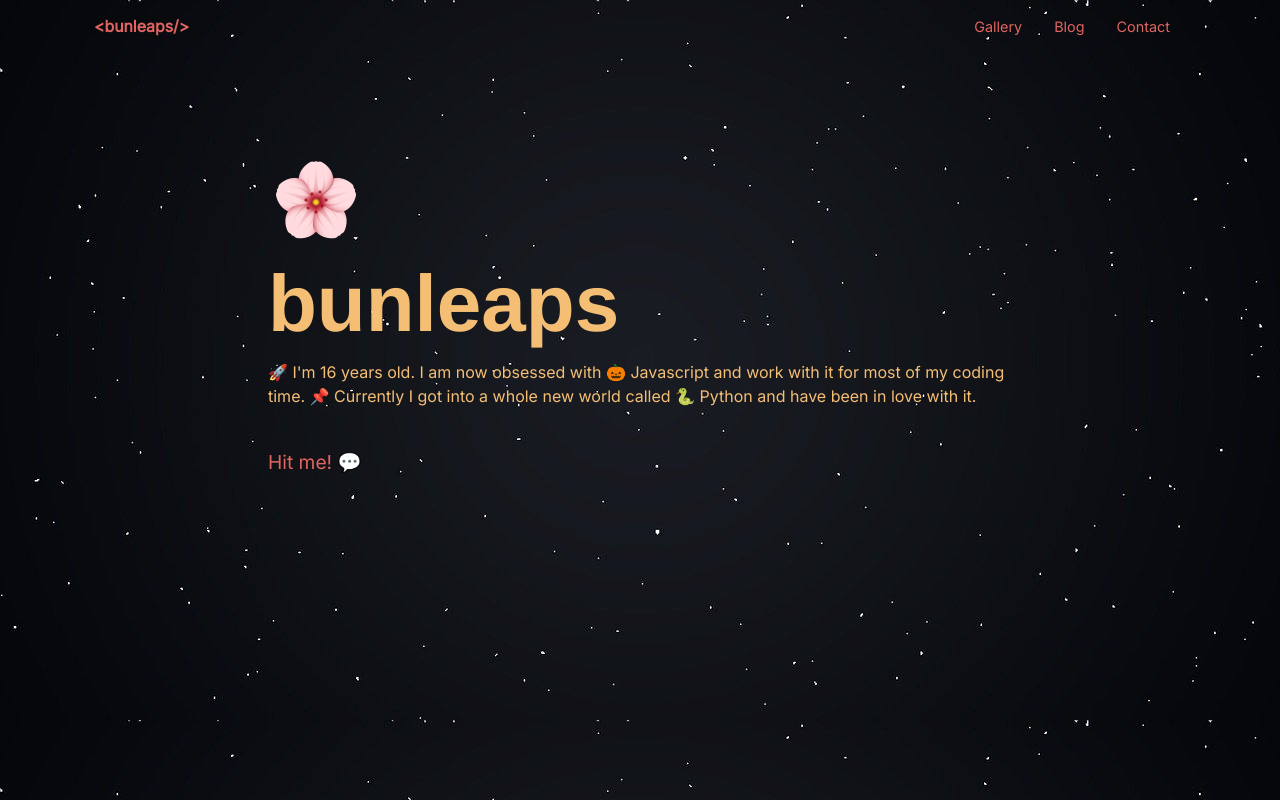
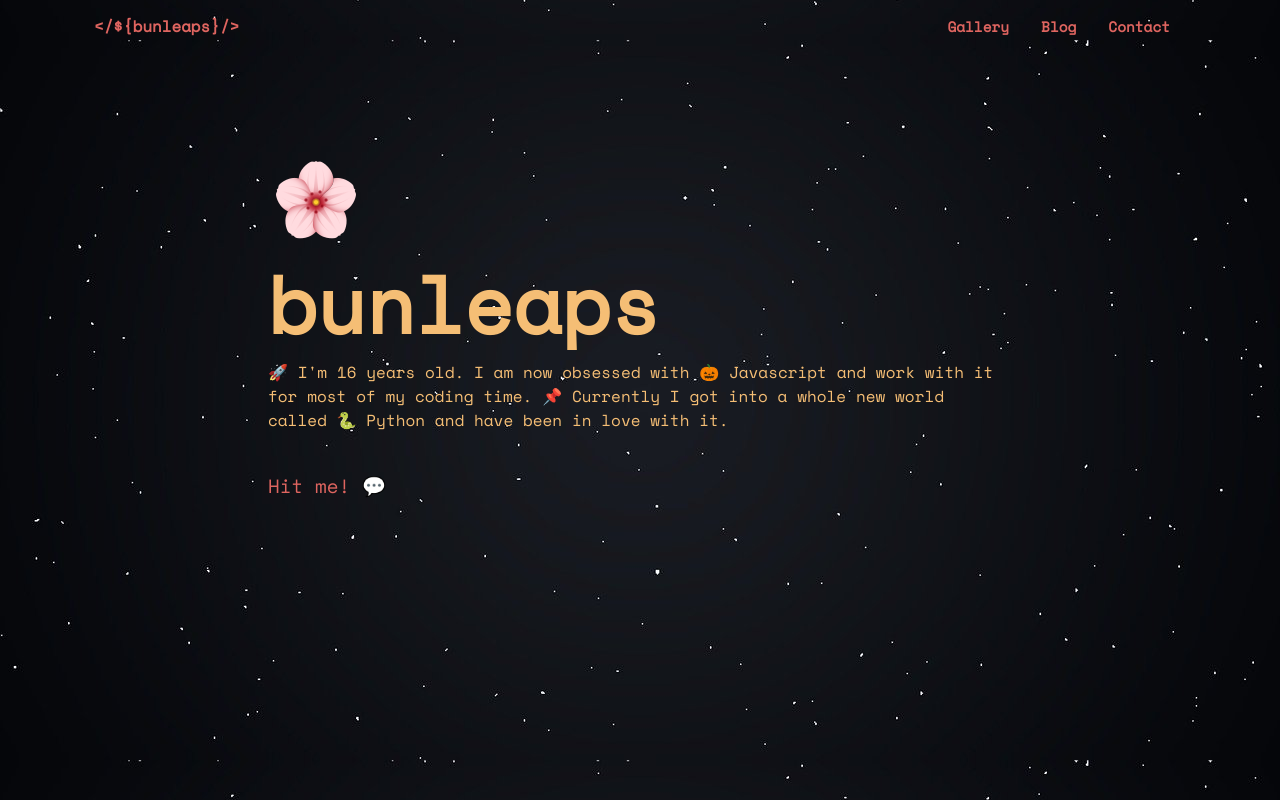
Before and after one commit to bunleaps/v1, a Next.js app: page / in a window 1280 px wide. Built offline with nearby package versions, Linux system fonts and the light colour scheme.

Commit message:
styling: add monospace font & underline wavy

```diff
--- a/pages/Components/Nav.js
+++ b/pages/Components/Nav.js
@@ -3,7 +3,7 @@ import Link from 'next/link'
 
 export default function Nav() {
 
-  const web_name = "<bunleaps/>"
+  const web_name = "</${bunleaps}/>"
 
   return (
     <div className={styles.Home}>
--- a/styles/Home.module.css
+++ b/styles/Home.module.css
@@ -1,6 +1,10 @@
+@import url('https://fonts.googleapis.com/css2?family=Space+Mono&display=swap');
+
 .Main {
     height: 100vh;
     background: url("../pages/Components/Media/bg.jpg");
+    background-position: center;
+    font-family: "Space Mono", monospace;
 }
 
 .Home {
@@ -15,13 +19,16 @@
 
 .Home > nav > div > a:hover {
     color: #f6bf76;
+    text-decoration: underline wavy;
 }
 
 .Home > nav > div > ul > li > a {
+    font-weight: bold;
     color: #df6560;
 }
 
 .Home > nav > div > ul > li > a:hover {
+    text-decoration: underline wavy;
     color: #f6bf76;
 }
 
@@ -33,7 +40,6 @@
 .container > div > h1 {
     font-size: 80px;
     font-weight: bolder;
-    font-family: Helvetica, sans-serif;
 }
 
 .container > div > a {
@@ -43,6 +49,7 @@
 
 .container > div > a:hover {
     color: #f6bf76;
+    text-decoration: underline wavy;
 }
 
 @media screen and (max-width: 580px) {
```
